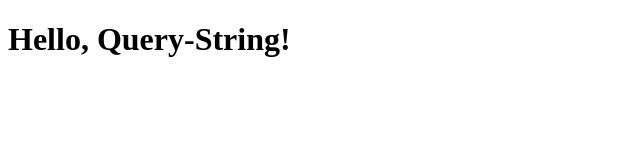
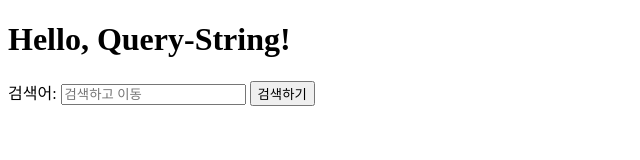
Before and after one commit to dev-honing/Query, a website: page index.html in a window 1280 px wide. Shown: the whole page, without its empty margins (0-640 px from the left). Drawn offline with Linux system fonts and the light colour scheme.

Commit message:
index.html에 작성한 inputString을 반영해 URL 이동하도록 작성

```diff
--- a/index.html
+++ b/index.html
@@ -7,5 +7,10 @@
 </head>
 <body>
   <h1>Hello, Query-String!</h1>
+
+  <form action="/search" method="get">
+    <label for="inputString">검색어:</label>
+    <input type="text" id="inputString" name="inputString" placeholder="검색하고 이동">
+    <button type="submit">검색하기</button>
 </body>
 </html>
```
